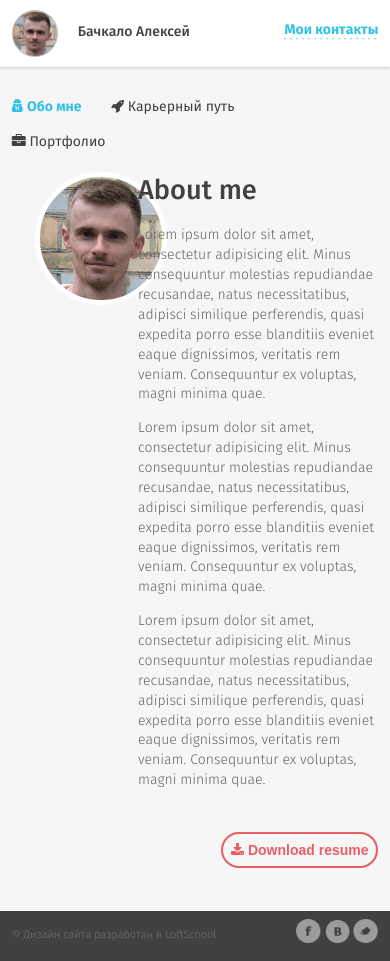
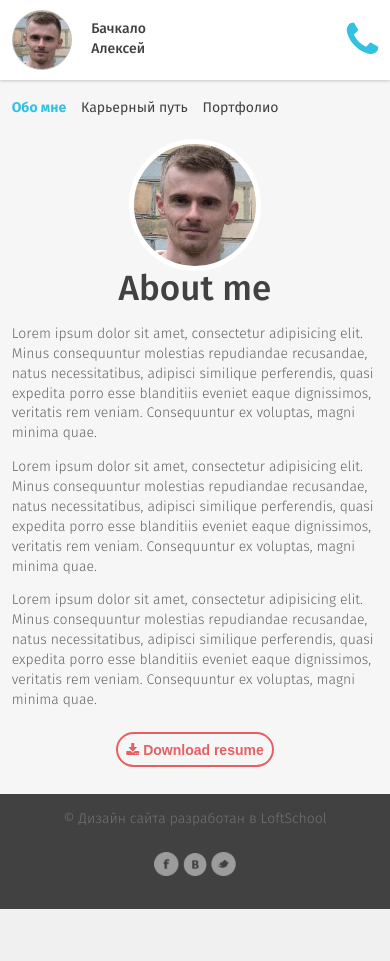
Before and after one commit to Daedr/bachkalo.github.io, a PHP site: page /index.html in a window 390 px wide. After the commit the page ends 909 px from the top, so only its background shows below. Run offline with PHP 8.4, Linux system fonts and the light colour scheme.

Commit message:
Add mobile version

```diff
--- a/css/_misc/settings.scss
+++ b/css/_misc/settings.scss
@@ -7,10 +7,6 @@ html {
 
 	@include laptop {
 		font-size: $font-size - 2;
-	}
-
-	@include tablets {
-		font-size: $font-size - 3;
 	}
 
 	@include phones {
@@ -44,6 +40,10 @@ body {
 
 .main-content {
 	padding-bottom: $footer-height;
+
+	@include phones {
+		padding-bottom: 30px;
+	};
 }
 
 .container {
@@ -84,4 +84,8 @@ footer {
 	@include tablets {
 		width: 100%;
 	};
+
+	@include phones {
+		height: 115px;
+	};
 }
--- a/css/main.css
+++ b/css/main.css
@@ -506,6 +500,12 @@ body {
   padding-bottom: 50px;
 }
 
+@media screen and (max-width: 480px) {
+  .main-content {
+    padding-bottom: 30px;
+  }
+}
+
 .container {
   width: 940px;
   margin: 0 auto;
@@ -546,6 +546,12 @@ footer {
 @media screen and (max-width: 768px) {
   footer {
     width: 100%;
+  }
+}
+
+@media screen and (max-width: 480px) {
+  footer {
+    height: 115px;
   }
 }
 
@@ -3456,10 +3462,28 @@ header {
   box-shadow: 0px 1px 3px 0px rgba(0, 0, 0, 0.2);
 }
 
+@media screen and (max-width: 480px) {
+  header {
+    margin-bottom: 0.83333rem;
+  }
+}
+
 .header__left,
 .header__right {
   float: left;
   width: 50%;
+}
+
+@media screen and (max-width: 480px) {
+  .header__left {
+    width: 65%;
+  }
+}
+
+@media screen and (max-width: 480px) {
+  .header__right {
+    width: 35%;
+  }
 }
 
 .container {
@@ -3485,6 +3509,13 @@ header {
   background-size: 100%;
 }
 
+@media screen and (max-width: 480px) {
+  .user__avatar {
+    width: 60px;
+    height: 60px;
+  }
+}
+
 .user__name {
   color: #414141;
   font-family: 'fira_sansmedium';
@@ -3492,14 +3523,27 @@ header {
   vertical-align: middle;
 }
 
+@media screen and (max-width: 480px) {
+  .user__name {
+    width: 100px;
+  }
+}
+
 .contacts {
   padding-top: 1.5rem;
+}
+
+@media screen and (max-width: 480px) {
+  .contacts {
+    padding-top: 0.88889rem;
+    text-align: right;
+  }
 }
 
 .contacts__link {
   float: right;
   display: block;
-  background: url(../../img/decor/dot.png) 0.61111rem 1.16667rem repeat-x;
+  background: url("../../img/decor/dot.png") 0.61111rem 1.16667rem repeat-x;
   color: #33c1e3;
   font-family: 'fira_sansbold';
   transition: 0.3s;
@@ -3507,11 +3551,28 @@ header {
 
 .contacts__link:hover {
   color: #e85f61;
-  background: url(../../img/decor/dot_hover.png) 0.61111rem 1.16667rem repeat-x;
+  background: url("../../img/decor/dot_hover.png") 0.61111rem 1.16667rem repeat-x;
 }
 
 .contacts__link:hover + .contacts__dropdown {
   display: block;
+}
+
+@media screen and (max-width: 480px) {
+  .contacts__link {
+    background: none;
+  }
+  .contacts__link span {
+    display: none;
+  }
+  .contacts__link:hover {
+    background: none;
+  }
+  .contacts__link:before {
+    content: "\f095";
+    font-family: FontAwesome;
+    font-size: 40px;
+  }
 }
 
 .contacts__dropdown {
@@ -3643,7 +3717,6 @@ header {
 @media screen and (max-width: 768px) {
   .nav__item {
     display: inline-block;
-    padding-right: 10px;
   }
 }
 
@@ -3668,6 +3741,15 @@ header {
   }
 }
 
+@media screen and (max-width: 480px) {
+  .nav__link {
+    padding-right: 0.77778rem;
+  }
+  .nav__link .fa {
+    display: none;
+  }
+}
+
 .nav__item_active .nav__link {
   font-family: 'fira_sansbold';
   color: #33c1e3;
@@ -3690,6 +3772,12 @@ header {
   margin-left: 1.66667rem;
 }
 
+@media screen and (max-width: 480px) {
+  .about {
+    margin-left: 0;
+  }
+}
+
 .about__left {
   float: left;
   width: 40%;
@@ -3698,6 +3786,13 @@ header {
 @media screen and (max-width: 768px) {
   .about__left {
     width: 25%;
+  }
+}
+
+@media screen and (max-width: 480px) {
+  .about__left {
+    float: none;
+    width: 100%;
   }
 }
 
@@ -3726,6 +3821,12 @@ header {
   }
 }
 
+@media screen and (max-width: 480px) {
+  .about__pict {
+    margin: 0 auto;
+  }
+}
+
 .about__pict-img {
   display: block;
   max-width: 100%;
@@ -3740,6 +3841,13 @@ header {
 @media screen and (max-width: 768px) {
   .about__right {
     width: 70%;
+  }
+}
+
+@media screen and (max-width: 480px) {
+  .about__right {
+    width: 100%;
+    float: none;
   }
 }
 
@@ -3751,6 +3859,13 @@ header {
   margin: 0 0 1rem 0;
 }
 
+@media screen and (max-width: 480px) {
+  .title {
+    text-align: center;
+    font-size: 35px;
+  }
+}
+
 .about__desc {
   margin-bottom: 50px;
 }
@@ -3761,8 +3876,20 @@ header {
   color: #646464;
 }
 
+@media screen and (max-width: 480px) {
+  .about__desc {
+    margin-bottom: 30px;
+  }
+}
+
 .about__btns {
   text-align: right;
+}
+
+@media screen and (max-width: 480px) {
+  .about__btns {
+    text-align: center;
+  }
 }
 
 .btn {
@@ -4015,6 +4199,13 @@ header {
 
 .footer__left {
   float: left;
+}
+
+@media screen and (max-width: 480px) {
+  .footer__left {
+    float: none;
+    text-align: center;
+  }
 }
 
 .copyright {
@@ -4025,8 +4216,21 @@ header {
   color: #727272;
 }
 
+@media screen and (max-width: 480px) {
+  .copyright {
+    font-size: 14px;
+  }
+}
+
 .footer__right {
   float: right;
+}
+
+@media screen and (max-width: 480px) {
+  .footer__right {
+    float: none;
+    text-align: center;
+  }
 }
 
 .socials {
--- a/css/sections/about.scss
+++ b/css/sections/about.scss
@@ -14,6 +14,10 @@
 
 .about {
   margin-left: rem(30px);
+
+  @include phones {
+    margin-left: 0;
+  };
 }
 
 .about__left {
@@ -21,6 +25,11 @@
   width: 40%;
   @include tablets {
     width: 25%;
+  };
+
+  @include phones {
+    float: none;
+    width: 100%;
   };
 }
 
@@ -42,6 +51,10 @@
     width: rem(170px);
     height: rem(170px);
   };
+
+  @include phones {
+    margin: 0 auto;
+  };
 }
 
 .about__pict-img {
@@ -57,6 +70,11 @@
   @include tablets {
     width: 70%;
   };
+
+  @include phones {
+    width: 100%;
+    float: none;
+  };
 }
 
 .title {
@@ -65,6 +83,11 @@
   color: $dark-gray;
   @include fira(medium);
   margin: 0 0 rem(18px) 0;
+
+  @include phones {
+    text-align: center;
+    font-size: 35px;
+  };
 }
 
 .about__desc {
@@ -75,10 +98,18 @@
     @include fira(light);
     color: #646464;
   }
+
+  @include phones {
+    margin-bottom: 30px;
+  };
 }
 
 .about__btns {
   text-align: right;
+
+  @include phones {
+    text-align: center;
+  };
 }
 
 .btn {
--- a/css/sections/aside.scss
+++ b/css/sections/aside.scss
@@ -25,7 +25,6 @@
 .nav__item {
   @include tablets {
     display: inline-block;
-    padding-right: 10px;
   };
 }
 
@@ -46,6 +45,13 @@
   @include tablets {
     border: 0;
   };
+
+  @include phones {
+    padding-right: rem(14px);
+    .fa {
+      display: none;
+    }
+  };
 }
 
 .nav__item_active {
--- a/css/sections/career.scss
+++ b/css/sections/career.scss
@@ -15,16 +15,31 @@
 .career__left {
   float: left;
   width: 30%;
+
+  @include phones {
+    float: none;
+    width: 100%;
+  };
 }
 
 .career__right {
   float: right;
   width: 60%;
   text-align: right;
+
+  @include phones {
+    float: none;
+    width: 100%;
+  };
 }
 
 .career__pict {
   max-width: rem(220px);
+
+  @include phones {
+    margin: 0 auto;
+    max-width: 220px;
+  };
 }
 
 .career__pict-img {
@@ -52,6 +67,10 @@
         }
       }
     }
+
+    @include phones {
+      width: 100%;
+    };
 }
 
 .career__block {
@@ -100,6 +119,12 @@
     bottom: 0;
     margin-top: rem(10px);
   }
+
+  @include phones {
+    &:before, &:after {
+      display: none;
+    }
+  };
 }
 
 .career__title {
@@ -138,4 +163,8 @@
     margin-top: -5px;
     z-index: 1;
   }
+
+  @include phones {
+    display: none;
+  };
 }
--- a/css/sections/footer.scss
+++ b/css/sections/footer.scss
@@ -12,6 +12,11 @@ $socials: (fb,vk,tw);
 
 .footer__left {
   float: left;
+
+  @include phones {
+    float: none;
+    text-align: center;
+  };
 }
 
 .copyright {
@@ -20,10 +25,18 @@ $socials: (fb,vk,tw);
   @include fira(light);
   font-size: rem(14px);
   color: $light-gray;
+  @include phones {
+    font-size: 14px;
+  };
 }
 
 .footer__right {
   float: right;
+
+  @include phones {
+    float: none;
+    text-align: center;
+  };
 }
 
 .socials {
@@ -33,6 +46,9 @@ $socials: (fb,vk,tw);
 
 .socials__item {
   display: inline-block;
+  @include phones {
+    font-size: 14px;
+  };
 }
 
 .socials__link {
--- a/css/sections/header.scss
+++ b/css/sections/header.scss
@@ -3,12 +3,27 @@ header {
   background-color: rgb(255, 255, 255);
   @include box-shadow(0px 1px 3px 0px rgba(#000, 0.2));
   @extend %clearfix;
+  @include phones {
+    margin-bottom: rem(15px);
+  };
 }
 
 .header__left,
 .header__right {
   float: left;
   width: 50%;
+}
+
+.header__left {
+  @include phones {
+    width: 65%;
+  };
+}
+
+.header__right {
+  @include phones {
+    width: 35%;
+  };
 }
 
 .container {
@@ -29,35 +44,62 @@ header {
   @include border-radius (50%);
   background: url("../../img/avatar.png") 0 0 no-repeat;
   background-size: 100%;
+  @include phones {
+    width: 60px;
+    height: 60px;
+  };
 }
 
 .user__name {
   color: $dark-gray;
   @include fira(medium);
   @include valign(middle);
+  @include phones {
+    width: 100px;
+  };
 }
 
 .contacts {
   padding-top: rem(27px);
+  @include phones {
+    padding-top: rem(16px);
+    text-align: right;
+  };
 }
 
 .contacts__link {
   float: right;
   display: block;
-  background: url(../../img/decor/dot.png) rem(11px) rem(21px) repeat-x;
+  background: url("../../img/decor/dot.png") rem(11px) rem(21px) repeat-x;
   color: $blue;
   @include fira(bold);
   transition: 0.3s;
 
   &:hover {
     color: $light-red;
-    background: url(../../img/decor/dot_hover.png) rem(11px) rem(21px) repeat-x;
+    background: url("../../img/decor/dot_hover.png") rem(11px) rem(21px) repeat-x;
 
     & + .contacts__dropdown {
       display: block;
     }
   }
+  @include phones {
+    background: none;
 
+    span {
+      display: none;
+    }
+
+    &:hover {
+      background: none;
+    }
+
+    &:before {
+      content: "\f095";
+      font-family: FontAwesome;
+      font-size: 40px;
+    }
+  };
 }
 
 .contacts__dropdown {
@@ -105,11 +147,20 @@ header {
     @include laptop {
       top: rem(-24px);
     };
+
+    @include phones {
+      height: 35px;
+      top: -34px;
+    };
   }
 
   @include laptop {
     right: 3%;
     top: rem(73px);
+  };
+
+  @include phones {
+    top: 85px;
   };
 }
 
--- a/css/sections/portfolio.scss
+++ b/css/sections/portfolio.scss
@@ -1,24 +1,7 @@
-.portfolio {
-
-}
-
 .portfolio__list {
   margin: 0 0 0 rem(-20px);
   font-size: 0;
 }
-
-// .Rounded_Rectangle_6 {
-//   border-radius: 10px;
-//   background-color: rgb(255, 255, 255);
-//   box-shadow: 0px 1px 3px 0px rgba(0, 0, 0, 0.2);
-//   position: absolute;
-//   left: 267px;
-//   top: 210px;
-//   width: 229px;
-//   height: 292px;
-//   z-index: 32;
-// }
-
 
 .portfolio___item {
   @include valign();
@@ -28,6 +11,10 @@
   * {
     font-size: rem(14px);
   }
+
+  @include phones {
+    width: 100%;
+  };
 }
 
 .portfolio__link {
@@ -52,6 +39,10 @@
   max-width: 100%;
   @include border-radius(10px 10px 0 0);
   opacity: 0.8;
+
+  @include phones {
+    width: 100%;
+  };
 }
 
 .portfolio__desc {
@@ -62,6 +53,10 @@
   @include fira(regular);
   font-size: rem(21px);
   color: $blue;
+
+  @include phones {
+    font-size: 24px;
+  };
 }
 
 .portfolio__about {
--- a/index.html
+++ b/index.html
@@ -32,7 +32,7 @@
             <!--================== contacts ==================-->
             <div class="contacts">
               <a href="#" class="contacts__link">
-                <span>Мои контакты</span>
+                <span class="contacts__link-text">Мои контакты</span>
               </a>
               <ul class="contacts__dropdown">
                 <li class="contacts__dropdown-item">
@@ -47,8 +47,6 @@
                     <span class="contacts__dropdown-item-text">&nbsp+38 097-954-39-49</span>
                   </a>
                 </li>
-
-
                 <li class="contacts__dropdown-item">
                   <a href="skype:a_lexx2003?call" class="contacts__dropdown-link">
                     <i class="fa fa-skype" aria-hidden="true"></i>
```
Also changed, not shown: other parts of css/main.css (+76 -6 lines), 1 other file.
